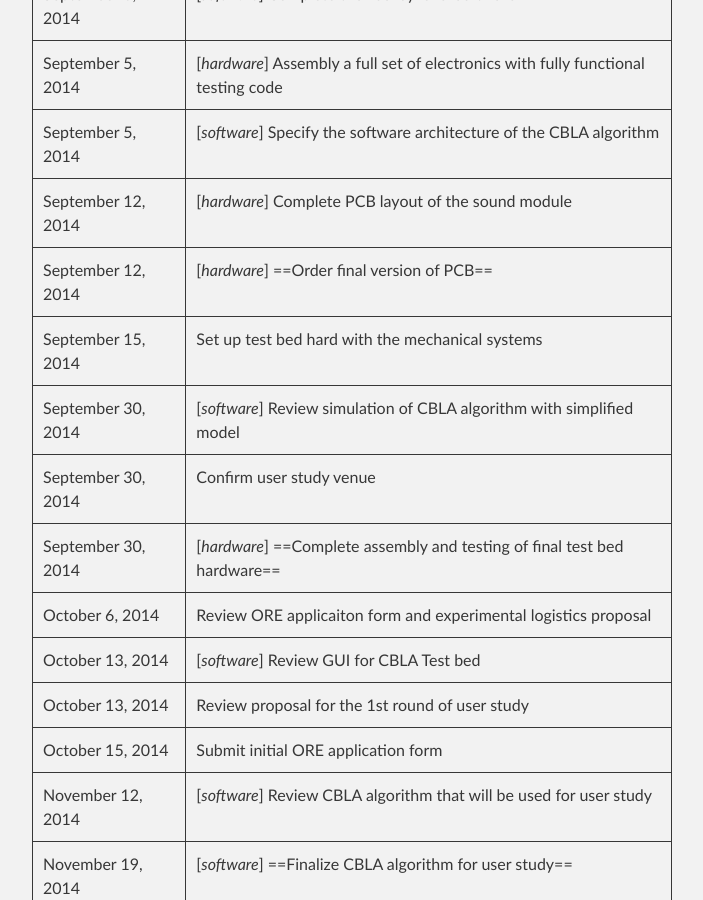
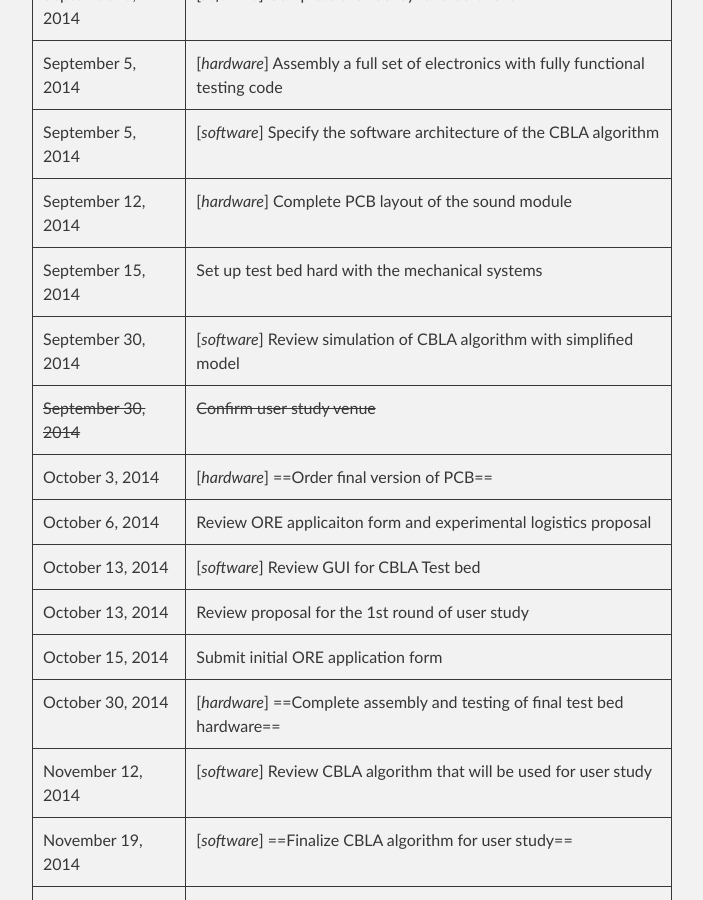
Before and after one commit to MattChanTK/Hylozoic-Series-3, a Jekyll site: the page built from index.md, in a window 1280 px wide and 900 px high, scrolled down 4422 px. Shown: the whole window, without its empty margins (288-991 px from the left). Built offline with Jekyll 4.4.1, drawn with Linux system fonts in a browser that asks for light colours; Markdown is read by kramdown in place of the engine named in the settings.

Commit message:
Update index.md

```diff
--- a/index.md
+++ b/index.md
@@ -106,15 +106,15 @@ September 3, 2014		| [_software_] Complete the Teensy level software
 September 5, 2014		| [_hardware_] Assembly a full set of electronics with fully functional testing code
 September 5, 2014		| [_software_] Specify the software architecture of the CBLA algorithm
 September 12, 2014		| [_hardware_] Complete PCB layout of the sound module
-September 12, 2014		| [_hardware_] ==Order final version of PCB==
 September 15, 2014		| Set up test bed hard with the mechanical systems
 September 30, 2014		| [_software_] Review simulation of CBLA algorithm with simplified model
-September 30, 2014		| Confirm user study venue
-September 30, 2014		| [_hardware_] ==Complete assembly and testing of final test bed hardware==
+~~September 30, 2014~~		| ~~Confirm user study venue~~
+October 3, 2014			| [_hardware_] ==Order final version of PCB==
 October 6, 2014			| Review ORE applicaiton form and experimental logistics proposal
 October 13, 2014		| [_software_] Review GUI for CBLA Test bed
 October 13, 2014		| Review proposal for the 1st round of user study
 October 15, 2014		| Submit initial ORE application form
+October 30, 2014		| [_hardware_] ==Complete assembly and testing of final test bed hardware==
 November 12, 2014		| [_software_] Review CBLA algorithm that will be used for user study
 November 19, 2014		| [_software_] ==Finalize CBLA algorithm for user study==
 November 25, 2014		| ==Core unit user study at PBAI==
```
